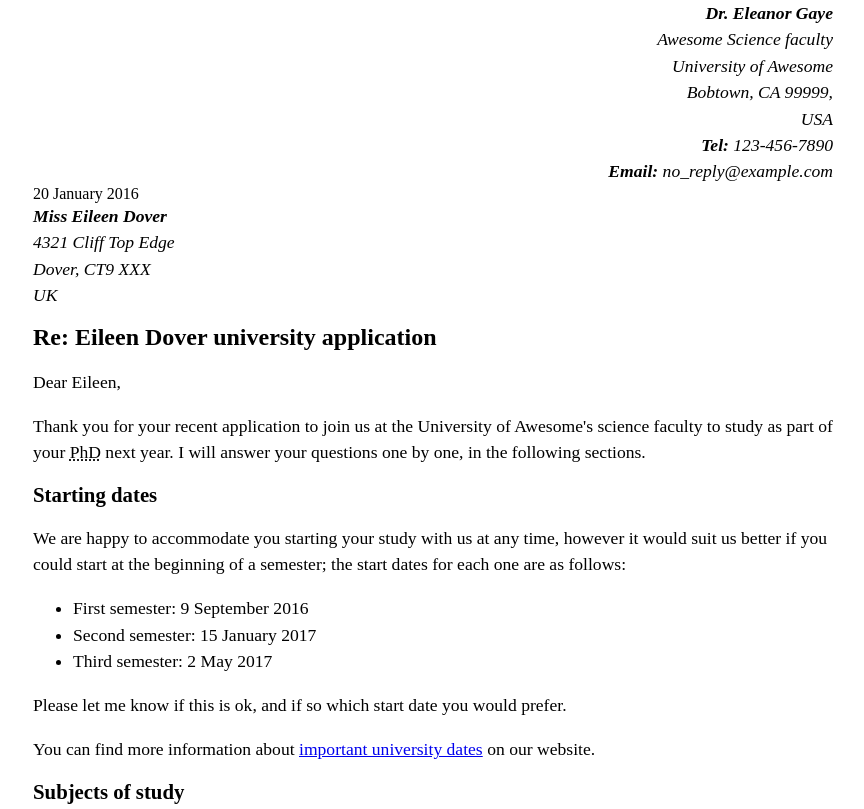
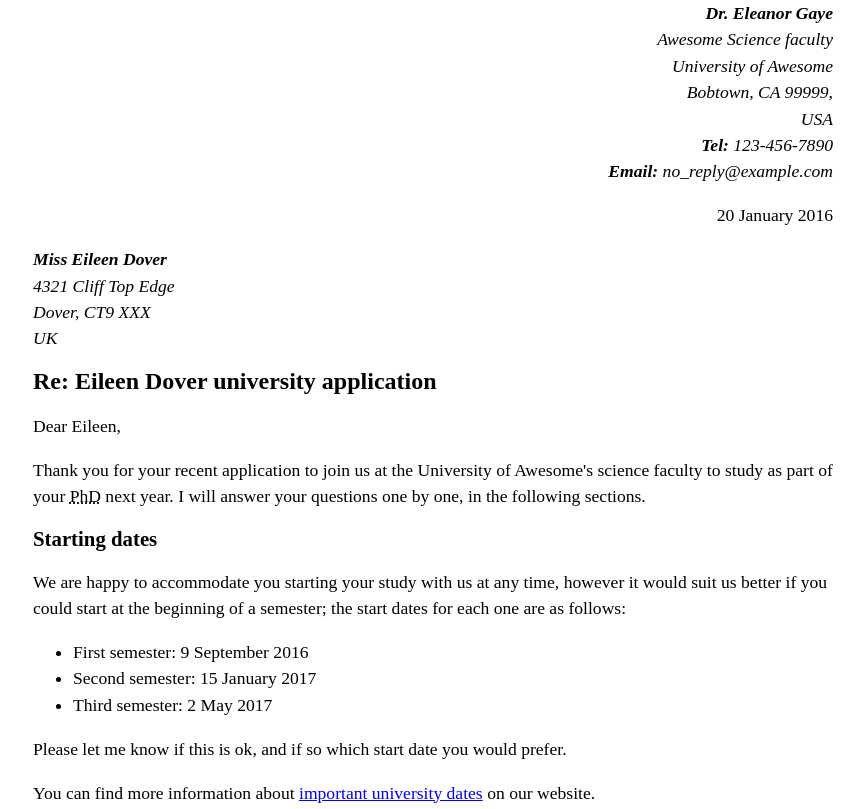
Before and after one commit to armandoggweb/classroom_tasks, a plain HTML site: page marking-up-a-letter/src/index.html in a window 1280 px wide. Shown: the top 809 px of the page, without its empty margins (207-1071 px from the left). Drawn offline with Linux system fonts and the light colour scheme.

Commit message:
Added <p> container to <time> with sender class

```diff
--- a/marking-up-a-letter/src/index.html
+++ b/marking-up-a-letter/src/index.html
@@ -19,7 +19,9 @@
       <strong>Tel:</strong> 123-456-7890<br>
       <strong>Email:</strong> no_reply@example.com<br>
     </address>
-    <time class="sender-column" datetime="2016-01-20"> 20 January 2016 </time>
+    <p class="sender-column">
+      <time datetime="2016-01-20"> 20 January 2016 </time>
+    </p>
     <address>
       <strong>Miss Eileen Dover</strong><br>
       4321 Cliff Top Edge<br>
```
